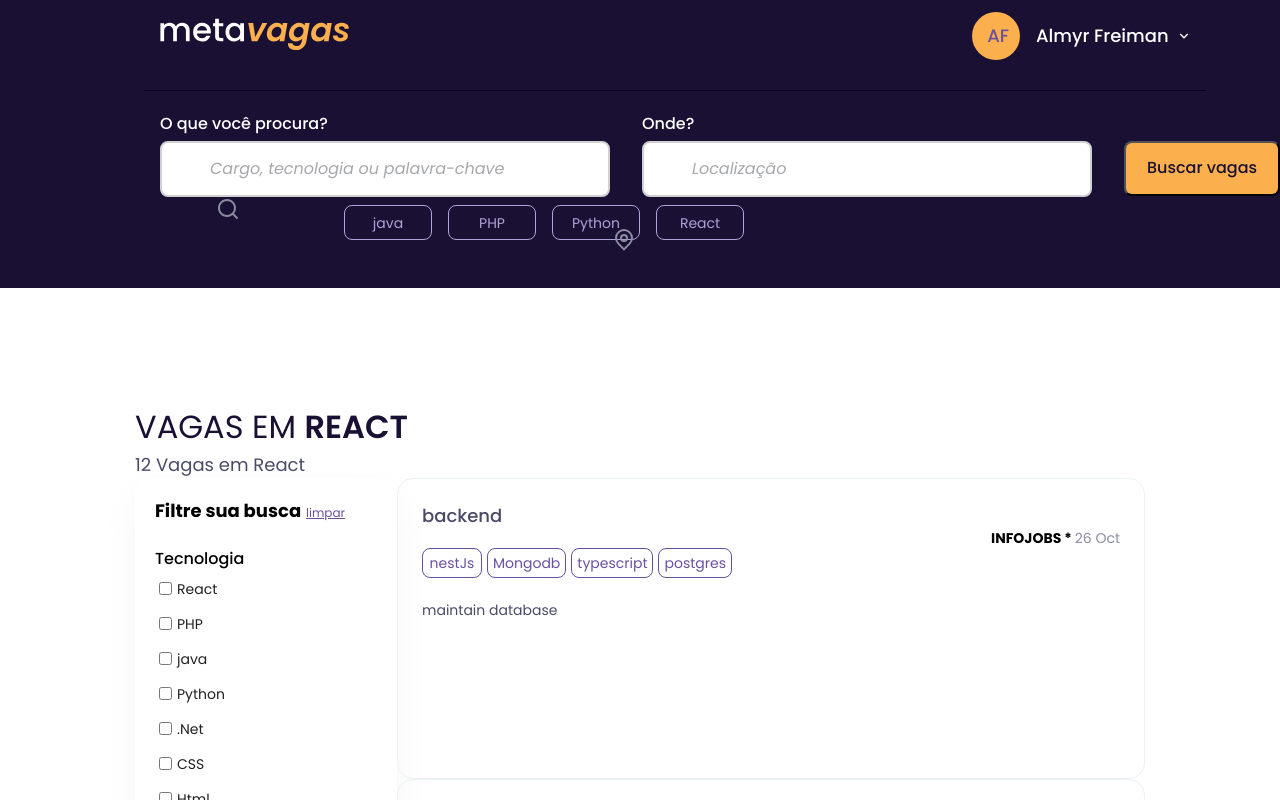
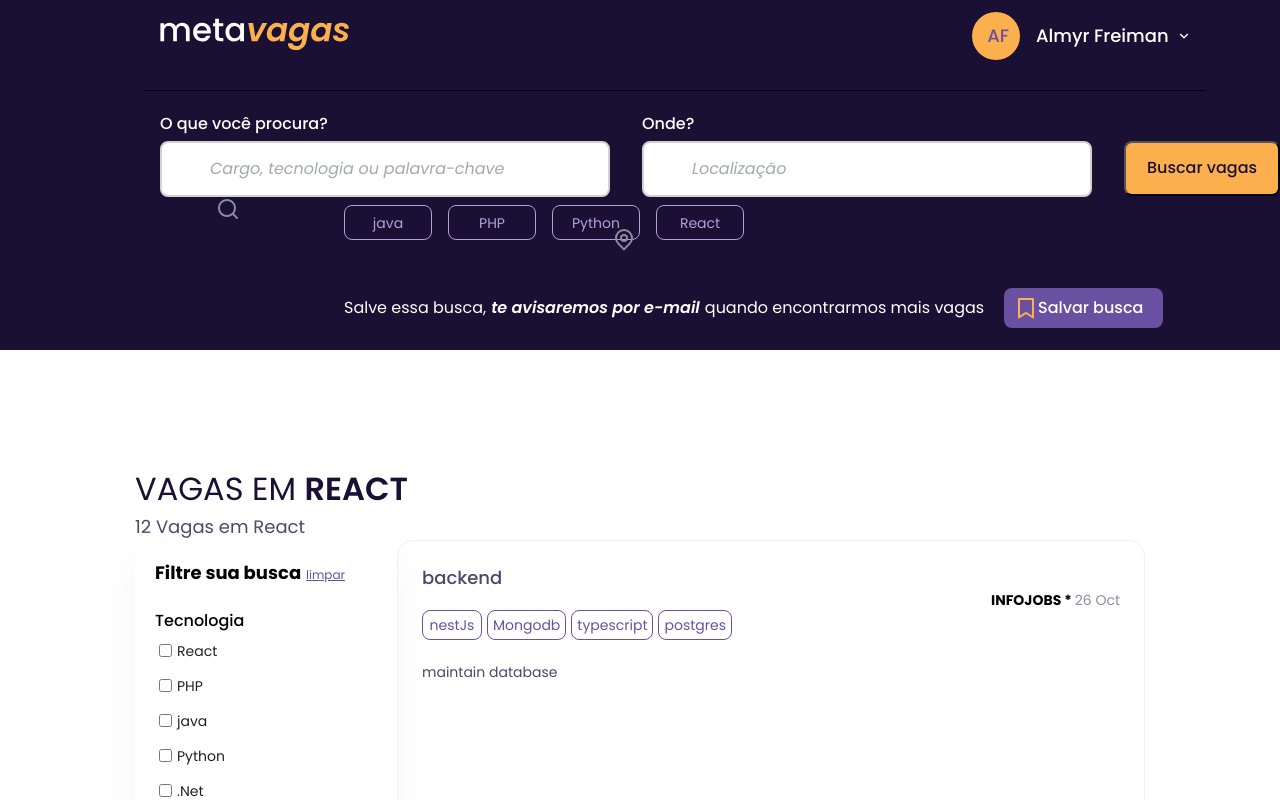
Before and after one commit to almyrneto/Front-End_MetaVagas-Project-Arnia, a React (Vite) app in the folder MetaVagas/: page /timeline in a window 1280 px wide. Shown: the top 800 px of the page. Built offline with nearby package versions, Linux system fonts and the light colour scheme.

Commit message:
bug fix, finished ContainerSearch of the logged in page, added footer to all pages

```diff
--- /dev/null
+++ b/MetaVagas/src/assets/icons/BookMark.tsx
@@ -0,0 +1,25 @@
+function IconBookMark() {
+    return (
+        <svg
+            xmlns="http://www.w3.org/2000/svg"
+            width="24"
+            height="24"
+            fill="none"
+            viewBox="0 0 24 24"
+        >
+            <g clipPath="url(#clip0_2629_3383)">
+                <path
+                    fill="#FBB04D"
+                    d="M5 2h14a1 1 0 011 1v19.143a.5.5 0 01-.766.424L12 18.03l-7.234 4.536A.5.5 0 014 22.143V3a1 1 0 011-1zm13 2H6v15.432l6-3.761 6 3.761V4z"
+                ></path>
+            </g>
+            <defs>
+                <clipPath id="clip0_2629_3383">
+                    <path fill="#fff" d="M0 0H24V24H0z"></path>
+                </clipPath>
+            </defs>
+        </svg>
+    );
+}
+
+export default IconBookMark;
--- a/MetaVagas/src/components/CSearchTimeline/index.tsx
+++ b/MetaVagas/src/components/CSearchTimeline/index.tsx
@@ -1,7 +1,8 @@
 import { useState } from "react"
 import MapPin from "../../assets/icons/mapPin"
 import Bloom from "../../assets/icons/search"
-import { ButtonSearch, ButtonVacancie, Container, ContainerButton, ContainerInputL, ContainerInputS, IconPin, IconSearch, InputContainer, InputLocation, InputSearch, InputTitle } from "./styled"
+import { ButtonSave, ButtonSearch, ButtonVacancie, Container, ContainerButton, ContainerInputL, ContainerInputS, ContainerText, IconPin, IconSearch, InputContainer, InputLocation, InputSearch, InputTitle, Text, TextItalic } from "./styled"
+import IconBookMark from "../../assets/icons/BookMark"
 
 
 export const CSearchTimeline = () => {
@@ -40,6 +41,19 @@ export const CSearchTimeline = () => {
                     React
                 </ButtonVacancie>
             </ContainerButton>
+            <ContainerText>
+                <Text>
+                    Salve essa busca,
+                    <TextItalic>
+                        te avisaremos por e-mail
+                    </TextItalic>
+                    quando encontrarmos mais vagas
+                </Text>
+                <ButtonSave>
+                    <IconBookMark />
+                    Salvar busca
+                </ButtonSave>
+            </ContainerText>
         </Container>
     )
 }
--- a/MetaVagas/src/components/CSearchTimeline/styled.ts
+++ b/MetaVagas/src/components/CSearchTimeline/styled.ts
@@ -10,7 +10,7 @@ const media1200to1919 = `
 
 export const Container = styled.div`
     width: 100%;
-    height: 288px;
+    height: 350px;
 
     background: #1A1033;
 `
@@ -178,3 +178,51 @@ export const ButtonVacancie = styled.button<TextActive>`
 
     margin-right: 1rem;
 `
+
+export const ContainerText = styled.div`
+    margin-top: 3rem;
+    margin-left: 21.5rem;
+    display: flex;
+    align-items: center;
+`
+
+export const Text = styled.p`
+    width: 660px;
+    height: 30px;
+
+    font-family: 'Poppins';
+    font-weight: 400;
+    font-size: 16px;
+    line-height: 30.08px;
+    color: #FFFFFF;
+`
+
+export const TextItalic = styled.span`
+    font-family: 'Poppins';
+    font-size: 16px;
+    font-style: italic;
+    font-weight: 600;
+    line-height: 24px;
+    margin-left: 5px;
+    margin-right: 5px;
+
+`
+
+export const ButtonSave = styled.button`
+    display: flex;
+    align-items: center;
+    width: 159px;
+    height: 40px;
+    border-radius: 8px;
+    border: none;
+    background: #6950A1;
+
+    color: #FFFFFF;
+    font-family: 'Poppins';
+    font-size: 16px;
+    font-weight: 500;
+    line-height: 24px;
+    letter-spacing: 0px;
+    cursor: pointer;
+    padding-left: 10px;
+`
--- a/MetaVagas/src/components/footer/index.tsx
+++ b/MetaVagas/src/components/footer/index.tsx
@@ -3,9 +3,20 @@ import { ButtonLogin, ButtonRegister } from "../header/styled.ts"
 import email from "../../assets/icons/email.svg"
 import local from "../../assets/icons/local.png"
 import phone from "../../assets/icons/telefone.svg"
+import { useNavigate } from "react-router-dom"
 
-type props = {className : "noShow" | ""}
-export const Footer = ({className} : props) => {
+type props = { className: "noShow" | "" }
+export const Footer = ({ className }: props) => {
+    const navigate = useNavigate();
+
+    const navigateLogin = () => {
+        navigate('/login')
+    }
+
+    const navigateRegister = () => {
+        navigate('/register')
+    }
+
     return (
         <S.Foot>
             <div>
@@ -20,8 +31,8 @@ export const Footer = ({className} : props) => {
                 </div>
                 <div className="register">
                     <div className={className}>
-                        <ButtonLogin>Entrar</ButtonLogin>
-                        <ButtonRegister>Cadastre-se gratuitamente</ButtonRegister>
+                        <ButtonLogin onClick={navigateLogin}>Entrar</ButtonLogin>
+                        <ButtonRegister onClick={navigateRegister}>Cadastre-se gratuitamente</ButtonRegister>
                     </div>
                 </div>
             </div>
--- a/MetaVagas/src/components/joblistings/styled.ts
+++ b/MetaVagas/src/components/joblistings/styled.ts
@@ -22,6 +22,7 @@ export const Title = styled.p`
 
 export const ContainerJobListings = styled.div`
     margin-top: 12rem;
+    margin-bottom: 10rem;
     padding-left: 23rem;
 
     ${media992to1199} {
--- a/MetaVagas/src/components/tutorialContent/styled.ts
+++ b/MetaVagas/src/components/tutorialContent/styled.ts
@@ -49,6 +49,7 @@ export const CardTuto = styled.div`
     background: #6950A1;
 
     margin-left: 3.2rem;
+    margin-bottom: 10rem;
 
     ${media992to1199} {
         width: auto;
--- a/MetaVagas/src/pages/login.tsx
+++ b/MetaVagas/src/pages/login.tsx
@@ -1,4 +1,5 @@
 import { BannerLogin } from "../components/bannerLogin";
+import { Footer } from "../components/footer";
 import { Header } from "../components/header";
 import { TutorialContent } from "../components/tutorialContent";
 
@@ -7,9 +8,10 @@ import { TutorialContent } from "../components/tutorialContent";
 export const Login = () => {
     return (
         <>
-           <Header />
-           <BannerLogin />
-           <TutorialContent />
+            <Header />
+            <BannerLogin />
+            <TutorialContent />
+            <Footer className={""} />
         </>
     )
 }
--- a/MetaVagas/src/pages/register.tsx
+++ b/MetaVagas/src/pages/register.tsx
@@ -1,14 +1,16 @@
 import { BannerRegister } from "../components/bannerRegister"
+import { Footer } from "../components/footer"
 import { Header } from "../components/header"
 import { TutorialContent } from "../components/tutorialContent"
 
 export const Register = () => {
 
-    return(
+    return (
         <>
             <Header />
             <BannerRegister />
             <TutorialContent />
+            <Footer className={""} />
         </>
     )
 }
--- a/MetaVagas/src/pages/timeline.tsx
+++ b/MetaVagas/src/pages/timeline.tsx
@@ -1,4 +1,5 @@
 import { CSearchTimeline } from "../components/CSearchTimeline"
+import { Footer } from "../components/footer"
 import { HeaderTimeline } from "../components/headerTimeline"
 import { VacanciesDisplay } from "../components/vacanciesDisplay"
 
@@ -11,6 +12,7 @@ export const Timeline = () => {
             <HeaderTimeline />
             <CSearchTimeline />
             <VacanciesDisplay />
+            <Footer className={"noShow"} />
         </>
     )
 }
```
Also changed, not shown: MetaVagas/src/components/bannerLogin/index.tsx (indentation only).
